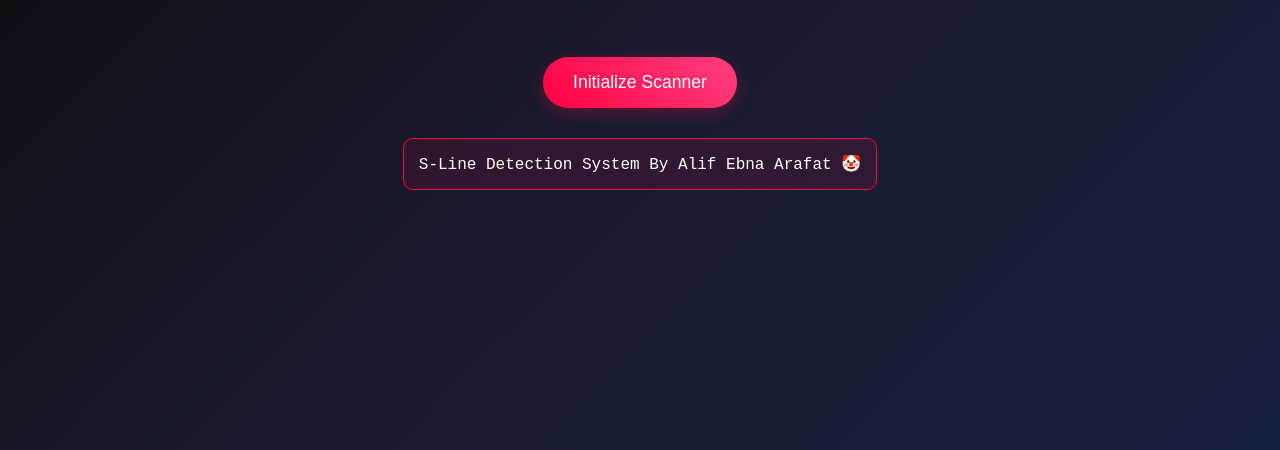
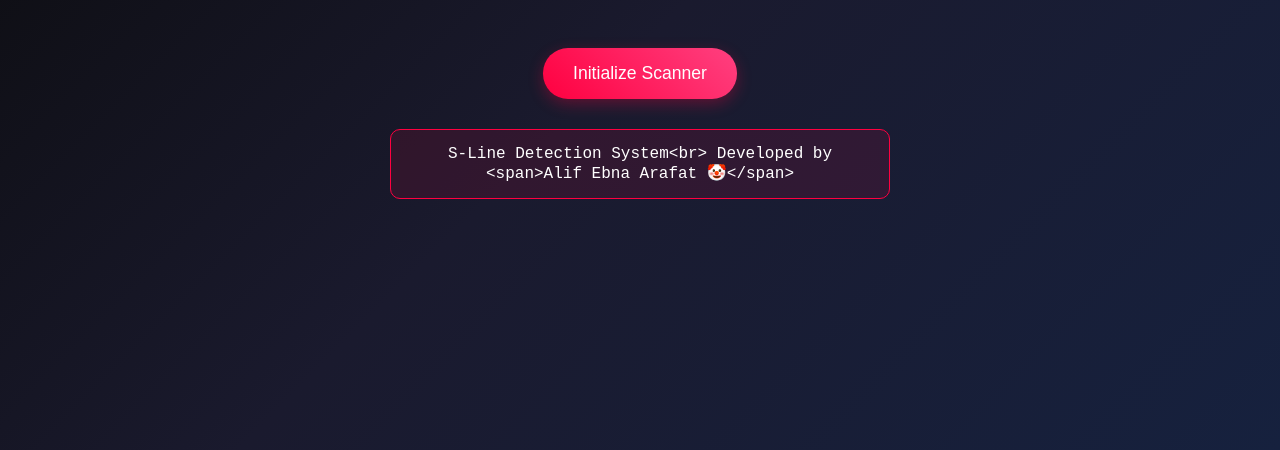
Before and after one commit to TheUnKnownGuardian/S-Line-Detector, a plain HTML site: page index.html in a window 1280 px wide. Shown: the part 350-800 px from the top of the page. Drawn offline with Linux system fonts and the light colour scheme.

Commit message:
Update index.html

```diff
--- a/index.html
+++ b/index.html
@@ -263,7 +263,7 @@
                     } catch (cdnError) {
                         console.error('CDN fallback failed:', cdnError);
                         this.isModelLoaded = true;
-                        this.updateStatus('S-Line Detection System By Alif Ebna Arafat 🤡');
+                        this.updateStatus('S-Line Detection System<br> Developed by <span>Alif Ebna Arafat 🤡</span>');
                     }
                 }
             }
```
